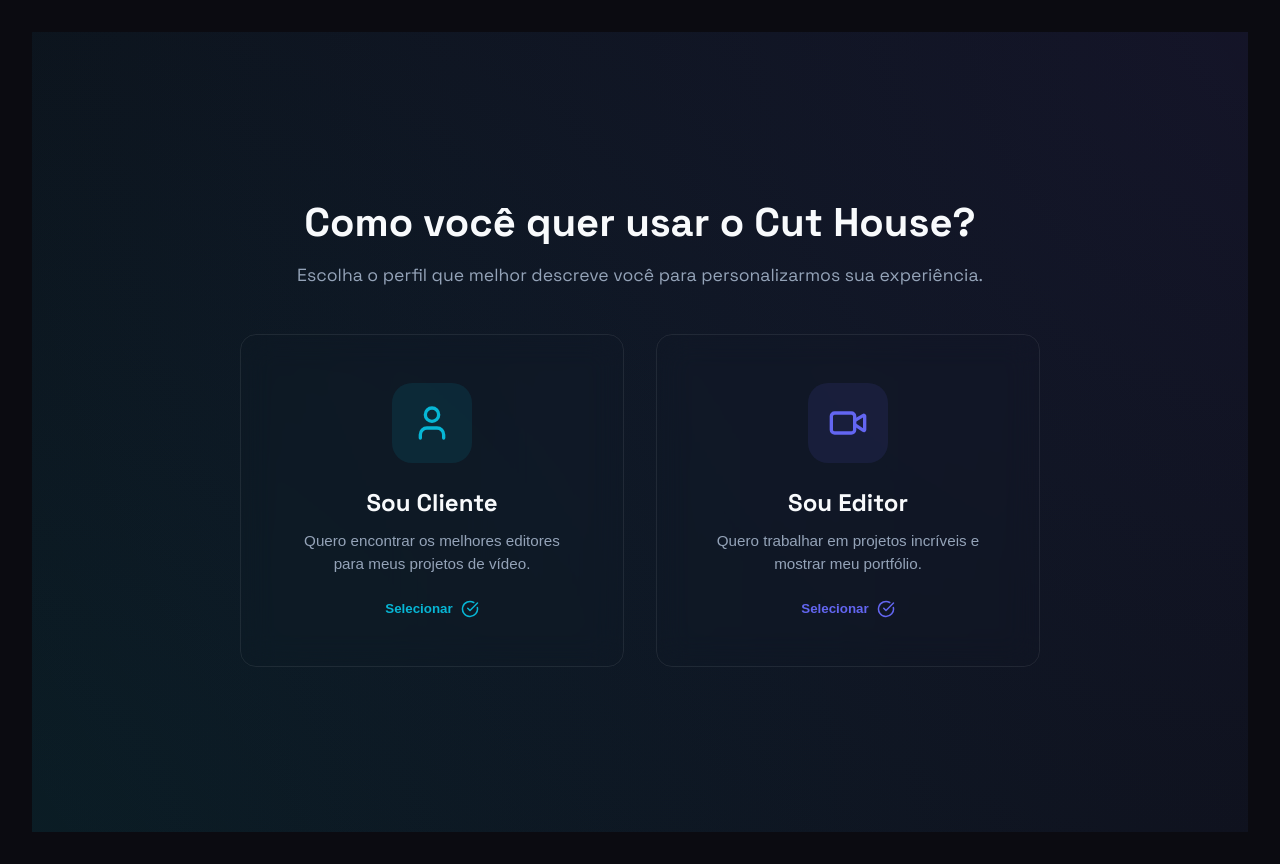
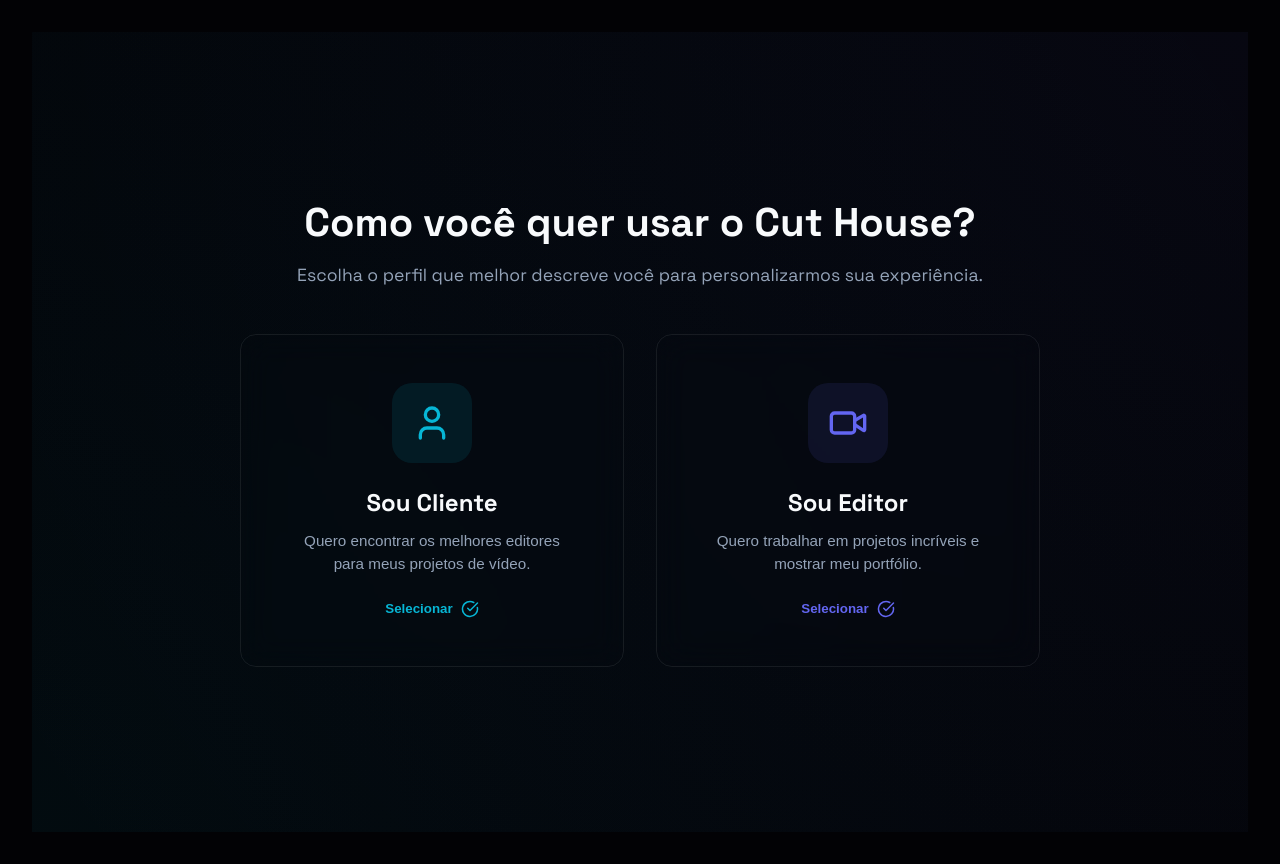
Before and after one commit to marlin-stenio-lima/cut-, a React app: page /profile-selection in a window 1280 px wide. Built offline with nearby package versions, Linux system fonts and the light colour scheme; no server answers; the HTML template or start-up script is replaced by a standard one.

Commit message:
Fix: deeper black background to resolve blue tint issues

```diff
--- a/src/index.css
+++ b/src/index.css
@@ -2,7 +2,8 @@
 
 :root {
   /* Cores Principais */
-  --bg-deep: #0B0B11;
+  --bg-deep: #020205;
+  /* Deeper Black */
   --bg-card: rgba(255, 255, 255, 0.03);
   --primary: #6366F1;
   /* Indigo */
@@ -80,8 +81,9 @@
   justify-content: center;
   min-height: 100vh;
   padding: 20px;
-  background: radial-gradient(circle at top right, rgba(99, 102, 241, 0.1), transparent),
-    radial-gradient(circle at bottom left, rgba(6, 182, 212, 0.1), transparent);
+  background: radial-gradient(circle at top right, rgba(99, 102, 241, 0.05), transparent),
+    radial-gradient(circle at bottom left, rgba(6, 182, 212, 0.05), transparent);
+  background-color: var(--bg-deep);
 }
 
 .auth-card {
```
